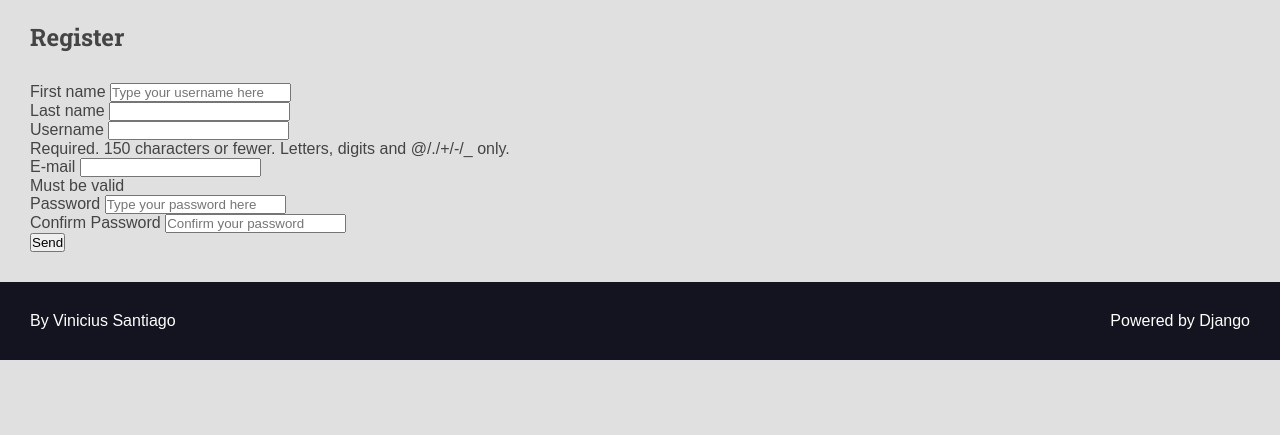
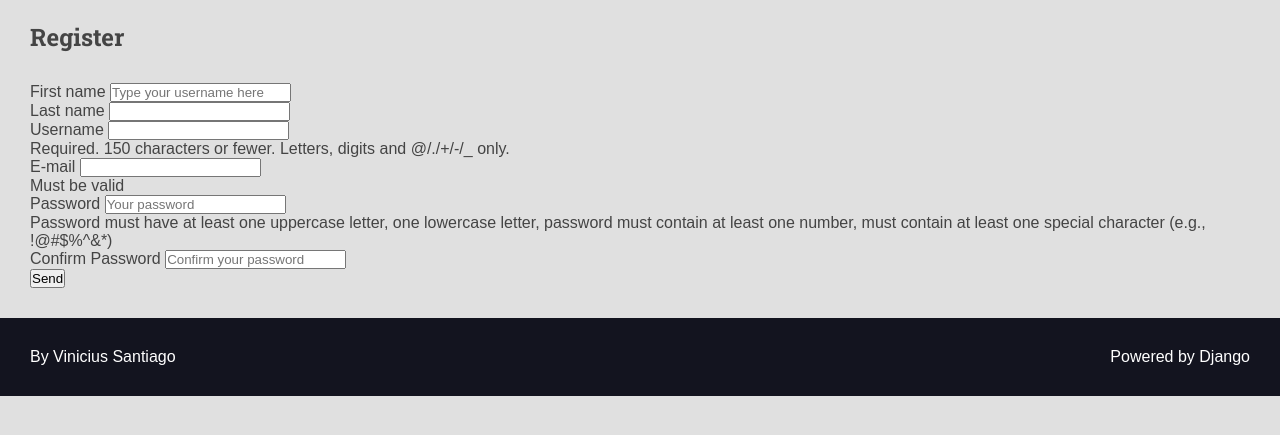
Before and after one commit to VCruzSant/Prj-Django, a Django app: page /authors/register/ in a window 1280 px wide. Shown: the part 191-626 px from the top of the page. Run offline with Django 5.2, Linux system fonts and the light colour scheme.

Commit message:
create form valiators

```diff
--- a/authors/forms.py
+++ b/authors/forms.py
@@ -1,5 +1,8 @@
 from django import forms
 from django.contrib.auth.models import User
+from django.core.exceptions import ValidationError
+
+import re
 
 
 def add_attr(field, attr_name, attr_new_val):
@@ -11,7 +14,46 @@ def add_placeholder(field, placeholder_val):
     add_attr(field, 'placeholder', placeholder_val)
 
 
+def strong_password(password):
+    regex = re.compile(
+        r'^(?=.*[a-z])'
+        r'(?=.*[A-Z])'
+        r'(?=.*[0-9])'
+        r'(?=.*[ -\/:-@[-`{-~])'
+        r'.{6,}'
+        r'$',
+        flags=re.M
+    )
+
+    if not regex.match(password):
+        raise ValidationError((
+            'Password must have at least one uppercase letter, '
+            'one lowercase letter, '
+            'password must contain at least one number, '
+            'must contain at least one special character (e.g., !@#$%^&*)'
+        ),
+            code='Invalid'
+        )
+
+
 class RegisterForm(forms.ModelForm):
+    password = forms.CharField(
+        required=True,
+        widget=forms.PasswordInput(attrs={
+            'placeholder': 'Your password'
+        }),
+        error_messages={
+            'required': 'Password must not be empty'
+        },
+        help_text=(
+            'Password must have at least one uppercase letter, '
+            'one lowercase letter, '
+            'password must contain at least one number, '
+            'must contain at least one special character (e.g., !@#$%^&*)'
+        ),
+        validators=[strong_password]
+    )
+
     password2 = forms.CharField(
         widget=forms.PasswordInput(
             attrs={
@@ -63,3 +105,22 @@ class RegisterForm(forms.ModelForm):
                 'placeholder': 'Type your password here'
             })
         }
+
+    def clean_password(self):
+        data = self.cleaned_data.get('password')
+
+        return data
+
+    def clean(self):
+        cleaned_data = super().clean()
+        password = cleaned_data.get('password')
+        password2 = cleaned_data.get('password2')
+
+        if password != password2:
+            raise ValidationError(
+                {
+                    'password': 'Password and Confirm password must be equal',
+                    'password2': 'Password and Confirm password must be equal'
+                }
+
+            )
--- a/authors/templates/authors/pages/register_view.html
+++ b/authors/templates/authors/pages/register_view.html
@@ -28,6 +28,16 @@
                     <button type="submit">Send</button>
                 </div>
             </div>
+
+            {% if form.errors %}
+                <div class="form-content form-content-grid">
+                    <div class="form-group">
+                        <div class="message message-error">
+                            There are errors in the form, please fix and send again
+                        </div>
+                    </div>
+                </div>
+            {% endif %}
         </form>
     </div>
 {% endblock content %}
```
